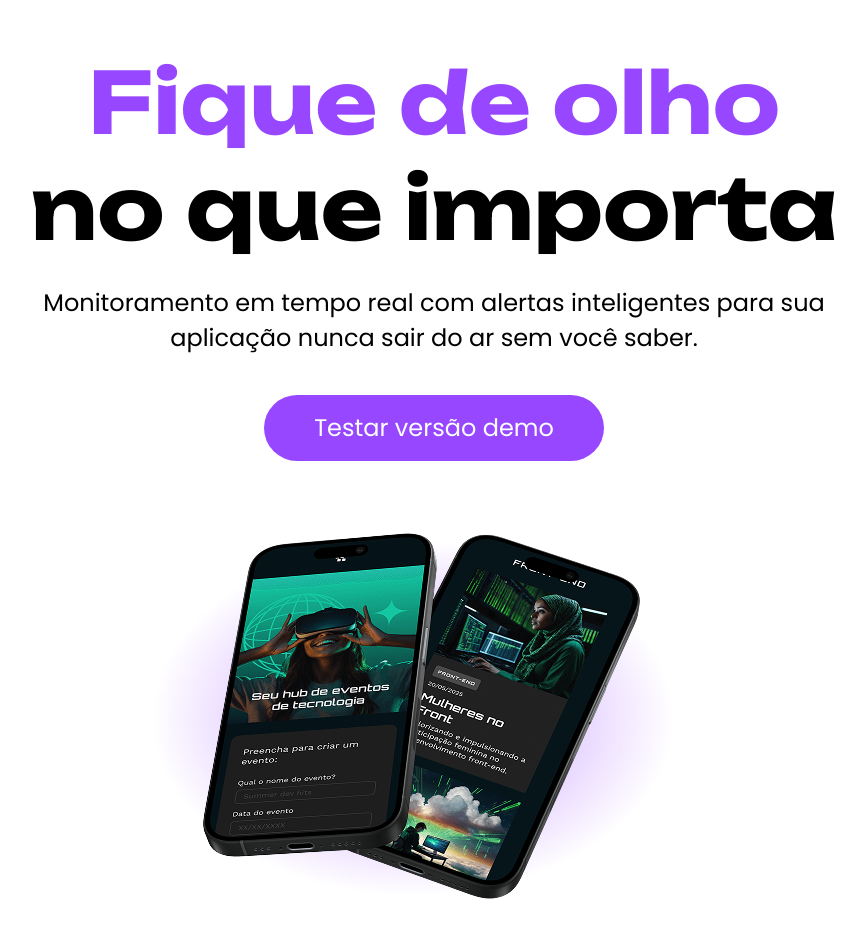
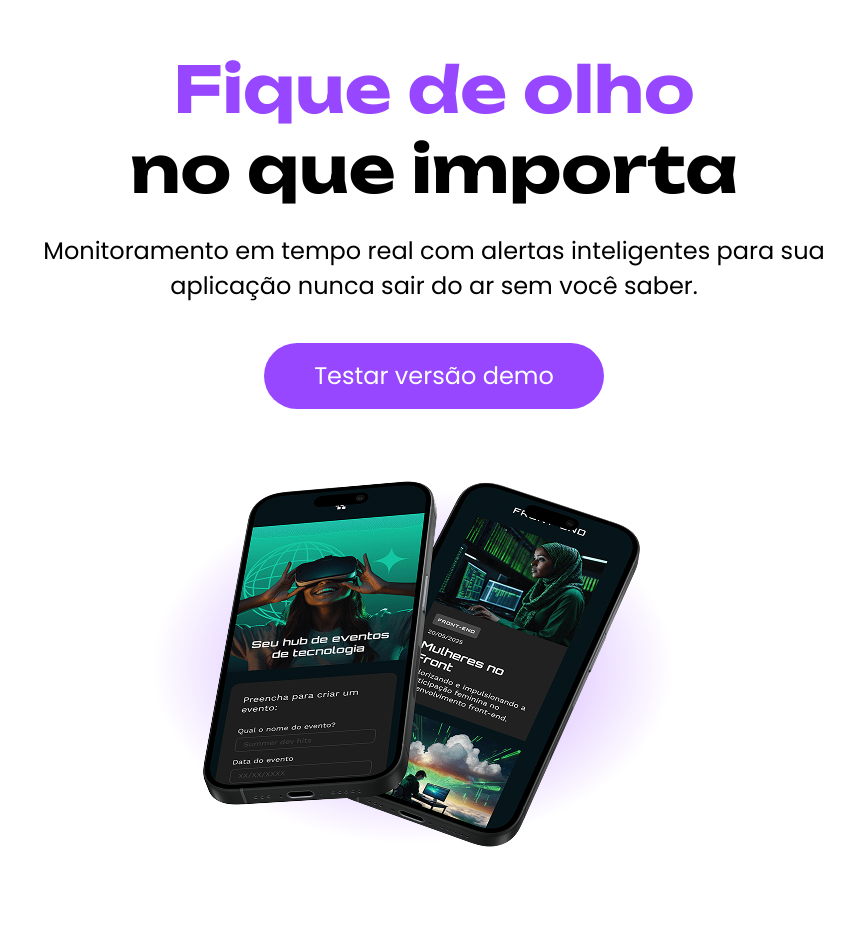
Before and after one commit to pedroasantanadev/tecboard, a plain HTML site: page index.html in a window 1280 px wide. Shown: the part 120-1067 px from the top of the page, without its empty margins (206-1071 px from the left). After the commit the page ends 1015 px from the top, so only its background shows below. Drawn offline with Linux system fonts and the light colour scheme.

Commit message:
Change title font size

```diff
--- a/css/style.css
+++ b/css/style.css
@@ -36,7 +36,7 @@ header img {
 }
 
 h1 {
-    font-size: 85px;
+    font-size: 64px;
     font-family: "Unbounded", sans-serif;
     text-align: center;
     margin-top: 60px;
```
